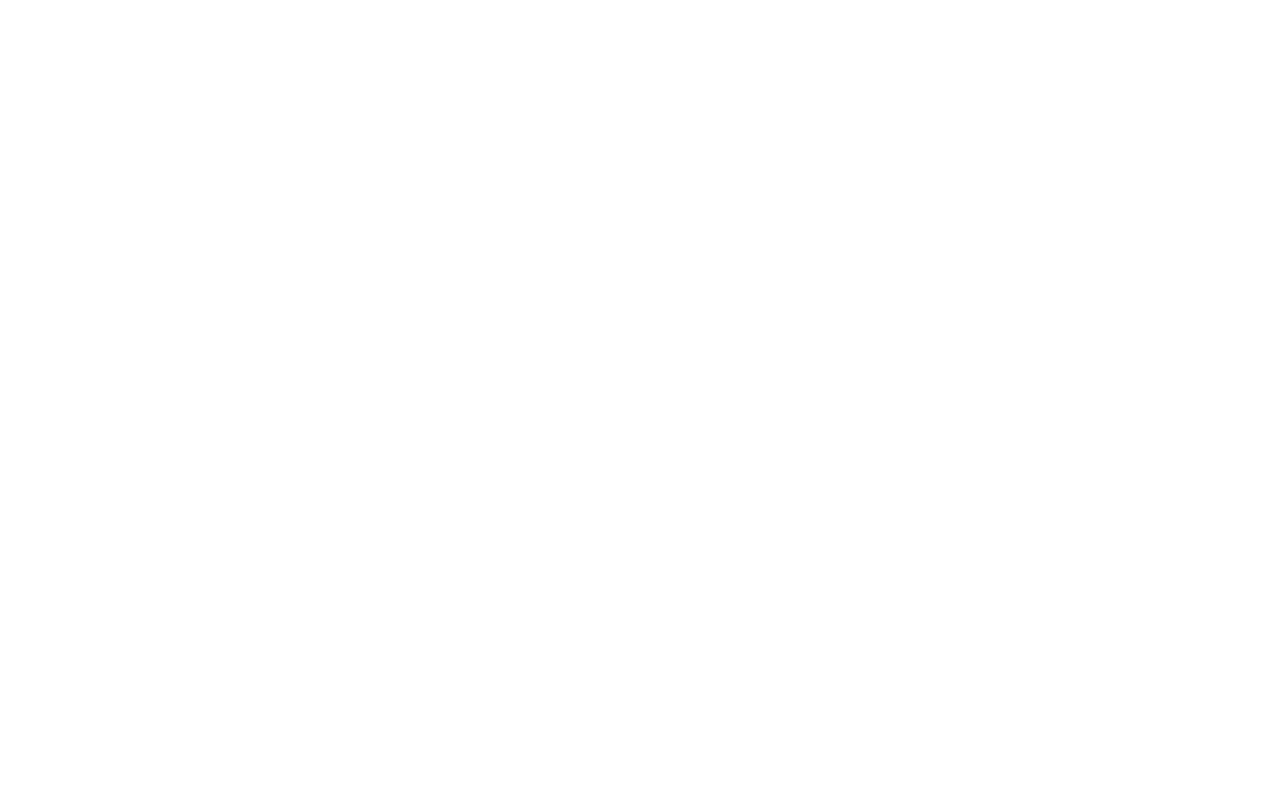
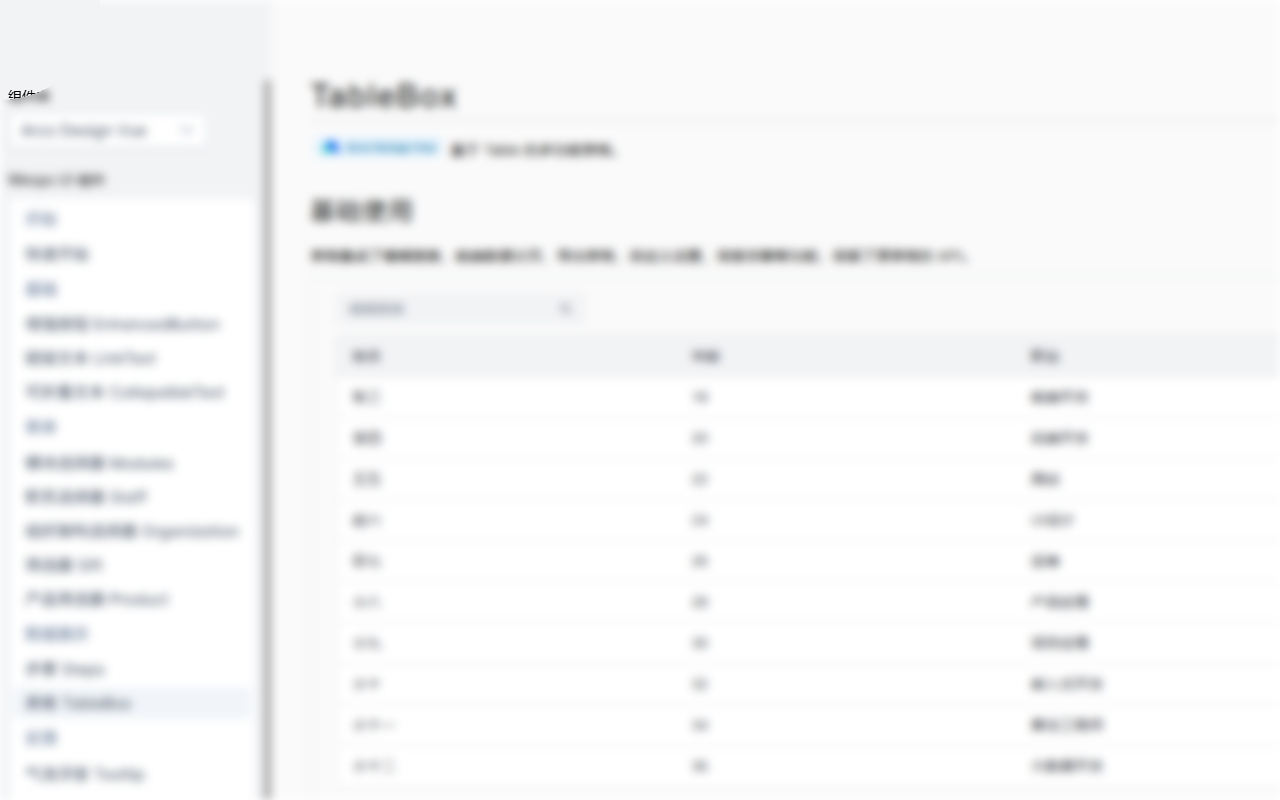
Before and after one commit to dingwanren/demos, a Vue app: page /x-ray in a window 1280 px wide. Before the commit this address had no page. Built offline with nearby package versions, Linux system fonts and the light colour scheme; some icons are missing.

Commit message:
feat: 增加滤镜效果页面

```diff
--- a/src/App.vue
+++ b/src/App.vue
@@ -8,8 +8,7 @@
 </template>
 
 <script setup lang="ts">
-import NavList from './components/NavList.vue'
-
+  import NavList from './components/NavList.vue';
 </script>
 
 <style scoped>
@@ -19,19 +18,11 @@ import NavList from './components/NavList.vue'
     overflow: hidden;
   }
 
-.sidebar {
-  width: 200px;
-  background-color: #f0f0f0;
-  padding: 20px;
-  height: 100vh;
-  box-sizing: border-box;
-}
-
   .content {
     flex: 1;
-  padding: 20px;
     height: 100vh;
     overflow-y: auto;
     box-sizing: border-box;
+    position: relative;
   }
 </style>
--- a/src/components/NavList.vue
+++ b/src/components/NavList.vue
@@ -41,10 +41,17 @@
 <script setup lang="ts">
 import { ref, onMounted, onBeforeUnmount, useTemplateRef } from 'vue';
 import { Icon } from '@iconify/vue';
-
 const navList = ref([
-    { name: '饼图示例', path: '/chart-example', icon: 'mdi:chart-pie' },
-    { name: '柱状图示例', path: '/bar-chart-example', icon: 'mdi:chart-bar' },
+  {
+    name: '饼图示例',
+    path: '/chart-example',
+    icon: 'mdi:chart-pie',
+  },
+  {
+    name: '柱状图示例',
+    path: '/bar-chart-example',
+    icon: 'mdi:chart-bar',
+  },
   {
     name: '高级搜索组件示例',
     path: '/advanced-search-example',
@@ -65,9 +72,17 @@
     path: '/poker-carousel',
     icon: 'mdi:cards-playing-outline',
   },
-    { name: '动画示例', path: '/animation', icon: 'mdi:animation-play' },
+  {
+    name: '动画示例',
+    path: '/animation',
+    icon: 'mdi:animation-play',
+  },
+  {
+    name: 'X\u5149',
+    path: '/x-ray',
+    icon: 'mdi:link',
+  },
 ]);
-
 const isMenuOpen = ref(false);
 const toggleMenu = () => {
   isMenuOpen.value = !isMenuOpen.value;
@@ -77,7 +92,6 @@
     document.body.classList.remove('no-scroll');
   }
 };
-
 const closeMenu = () => {
   isMenuOpen.value = false;
   document.body.classList.remove('no-scroll');
@@ -161,20 +175,18 @@
     document.removeEventListener('mouseup', handleMouseUp);
   }
 };
-
 onMounted(() => {
   document.addEventListener('keydown', handleKeydown);
 });
-
 onBeforeUnmount(() => {
   document.removeEventListener('keydown', handleKeydown);
   document.body.classList.remove('no-scroll');
-
   if (isDragging.value) {
     document.removeEventListener('mousemove', handleMouseMove);
     document.removeEventListener('mouseup', handleMouseUp);
   }
 });
+
 </script>
 
 <style scoped>
--- a/src/router/index.ts
+++ b/src/router/index.ts
@@ -42,6 +42,11 @@ const routes: Array<RouteRecordRaw> = [
     name: 'Animation',
     component: () => import('@/views/AnimationExample/AnimationExample.vue'),
   },
+  {
+    path: '/x-ray',
+    name: 'Xray',
+    component: () => import('../views/Xray/index.vue'),
+  },
 ];
 
 const router = createRouter({
--- /dev/null
+++ b/src/views/Xray/index.vue
@@ -0,0 +1,46 @@
+<template>
+  <div class="page-x-ray" @mousemove="handleMouseMove">
+    <div class="bg-blur"></div>
+
+    <div
+      class="fg-sharp"
+      :style="{
+        '--x': `${clientX}px`,
+        '--y': `${clientY}px`,
+      }"></div>
+  </div>
+</template>
+
+<script setup lang="ts">
+  import { ref } from 'vue';
+
+  const clientX = ref(0);
+  const clientY = ref(0);
+
+  function handleMouseMove(e: MouseEvent) {
+    clientX.value = e.clientX;
+    clientY.value = e.clientY;
+  }
+</script>
+
+<style scoped>
+  .page-x-ray {
+    width: 100%;
+    height: 100%;
+  }
+  .bg-blur {
+    width: 100%;
+    height: 100%;
+    background-image: url('@/assets/Xray/page.png');
+    filter: blur(5px);
+  }
+  .fg-sharp {
+    position: absolute;
+    top: 0;
+    left: 0;
+    width: 100%;
+    height: 100%;
+    background-image: url('@/assets/Xray/page.png');
+    clip-path: circle(100px at var(--x) var(--y));
+  }
+</style>
```
Also changed, not shown: src/assets/Xray/page.png (added), 1 other file (tests, documents, lock files or other folders). Lines whose indentation alone changed are shown as unchanged.
